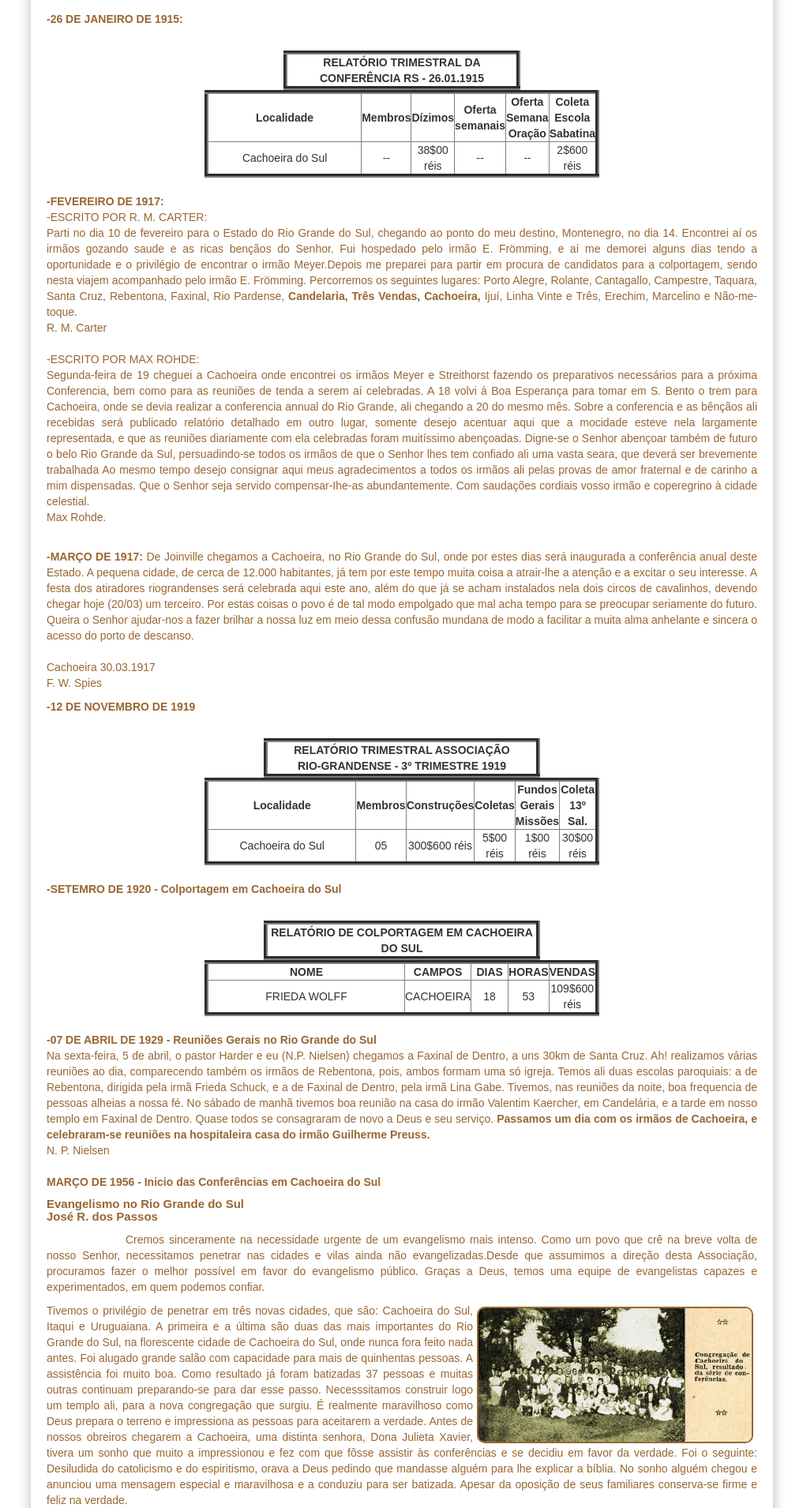
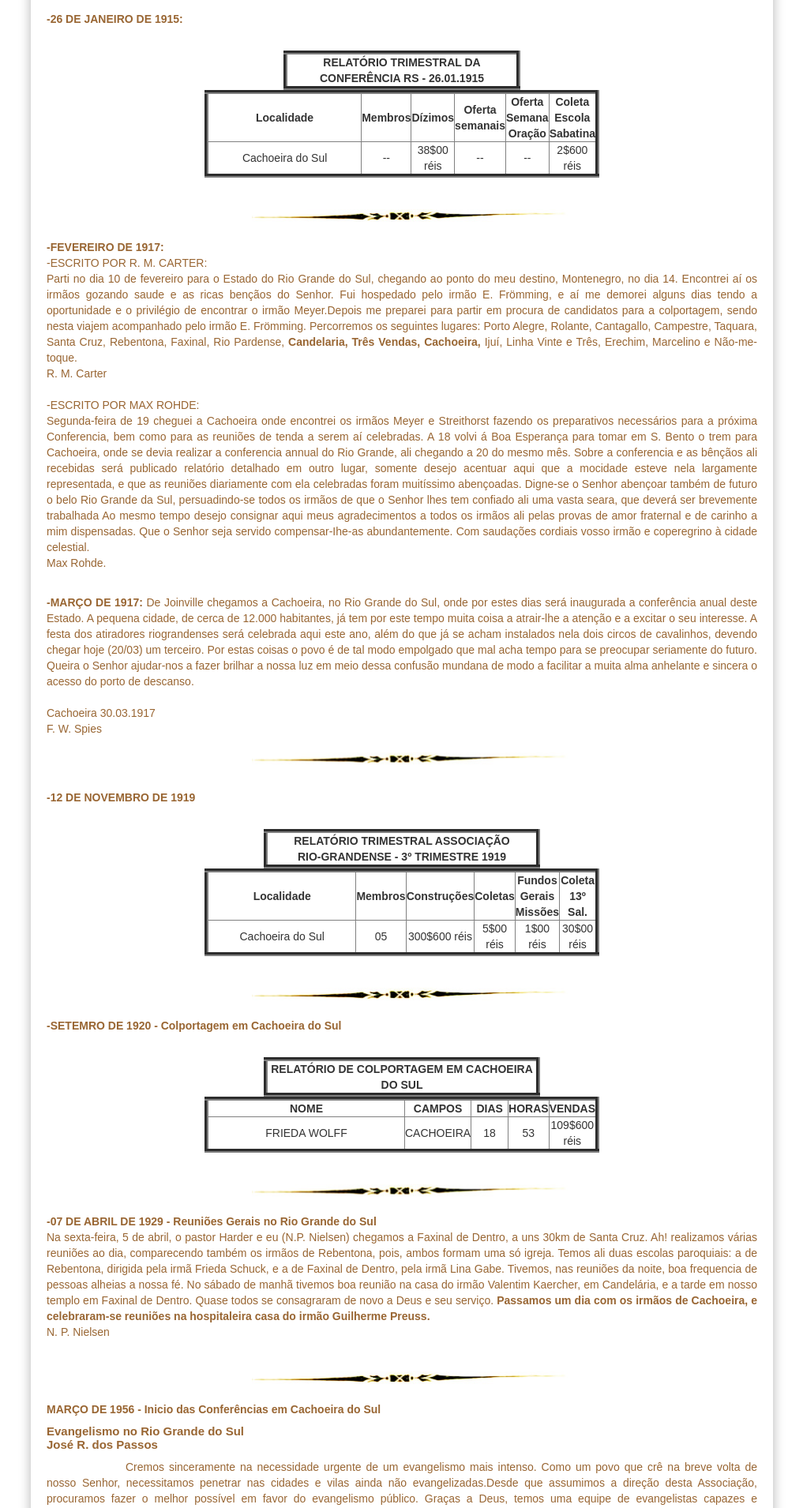
Before and after one commit to claudiovargas1955/claudiovargas1955.github.io, a Jekyll site: the page built from _pages/história-da-iasd-cachoeira.html, in a window 1280 px wide. Shown: the part 1295-3205 px from the top of the page at 79% size, without its empty margins (131-1148 px from the left). Built offline with Jekyll 4.4.1, drawn with Linux system fonts in a browser that asks for light colours; some web fonts are replaced.

Commit message:
Update história-da-iasd-cachoeira.html

```diff
--- a/_pages/história-da-iasd-cachoeira.html
+++ b/_pages/história-da-iasd-cachoeira.html
@@ -163,6 +163,7 @@
        </table><br>
 
 </div>
+      <img class="dir3" style="float:center"; src="/images/separacao.jpg" class="img-responsive" width="400px" title="";/><br>
 
 <p><b>-FEVEREIRO DE 1917:</b><br>
 -ESCRITO POR R. M. CARTER:<br>
@@ -193,6 +194,8 @@
     Cachoeira 30.03.1917<br>
                         F. W. Spies
 
+  <img class="dir3" style="float:center"; src="/images/separacao.jpg" class="img-responsive" width="400px" title="";/><br>
+
  <p><b>-12 DE NOVEMBRO DE 1919</b><br>
  <div class="brasileira" align="center">
  <table border="5px" color="#ffffff" width="350px" cellspacing="10px" cellpadding="10px" height="40px">
@@ -220,6 +223,7 @@
 
  </table>
  </div><br>
+        <img class="dir3" style="float:center"; src="/images/separacao.jpg" class="img-responsive" width="400px" title="";/><br>
 
 <p><b>-SETEMRO DE 1920 - Colportagem em Cachoeira do Sul</b><br>
   <div class="brasileira" align="center">
@@ -247,6 +251,7 @@
         </tr>
    </table>
    </div><br>
+      <img class="dir3" style="float:center"; src="/images/separacao.jpg" class="img-responsive" width="400px" title="";/><br>
 
 <p><b>-07 DE ABRIL DE 1929 - Reuniões Gerais no Rio Grande do Sul</b><br>
 
@@ -256,6 +261,8 @@
 casa do irmão Valentim Kaercher, em Candelária, e a tarde em nosso templo em Faxinal de Dentro. Quase todos se consagraram de novo a Deus e seu serviço.
 <b>Passamos um dia com os irmãos de Cachoeira, e celebraram-se reuniões na hospitaleira casa do irmão Guilherme Preuss.</b><br>
        N. P. Nielsen<br><br>
+
+  <img class="dir3" style="float:center"; src="/images/separacao.jpg" class="img-responsive" width="400px" title="";/><br>
 
 <b>MARÇO DE 1956 - Inicio das Conferências em Cachoeira do Sul</b><br>
        <h5>Evangelismo no Rio Grande do Sul<br>
@@ -275,6 +282,7 @@
 Em 30 de outubro de 1956 foi adquirido um terreno de propriedade de Werner Becker na rua Virgilio de Abreu, bairro Santo Antonio, em Cachoeira do Sul, pelo valor
 de Cr$200.000,00 (duzentos mil cruzeiros), com a finalidade de construir nesse local o templo da IASD nessa cidade.<br><br>
 
+       <img class="dir3" style="float:center"; src="/images/separacao.jpg" class="img-responsive" width="400px" title="";/><br>
 
 <p><b>SESSÃO GENEALOGIA:</b><br>
 <b>-Pr. ARACELY DA SILVEIRA MELLO: </b><br>
```
